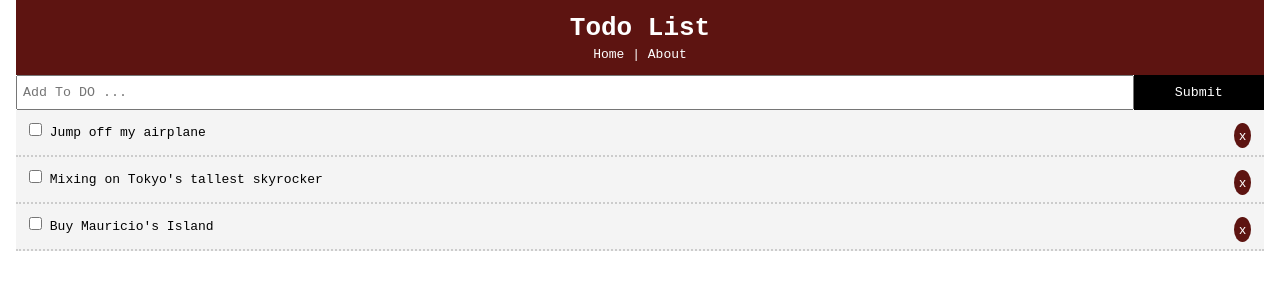
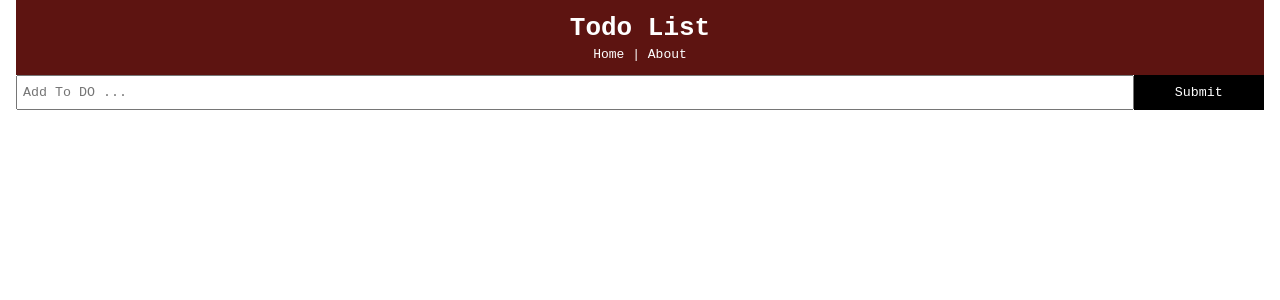
Before and after one commit to jfcv/React-Todo-List, a React (Create React App) app: page / in a window 1280 px wide. Shown: the top 300 px of the page. Built offline with nearby package versions, Linux system fonts and the light colour scheme.

Commit message:
todos's array deleted.

```diff
--- a/src/App.js
+++ b/src/App.js
@@ -12,23 +12,7 @@ export class App extends Component {
 
   //state variable
   state = {
-    todos: [
-        {
-            id: 1,
-            title: 'Jump off my airplane',
-            completed: false
-        },
-        {
-            id: 2,
-            title: "Mixing on Tokyo's tallest skyrocker",
-            completed: false
-        },
-        {
-            id: 3,
-            title: "Buy Mauricio's Island",
-            completed: false
-        },
-    ]
+    todos: []
   }
 
   markComplete = (id) => {
```
